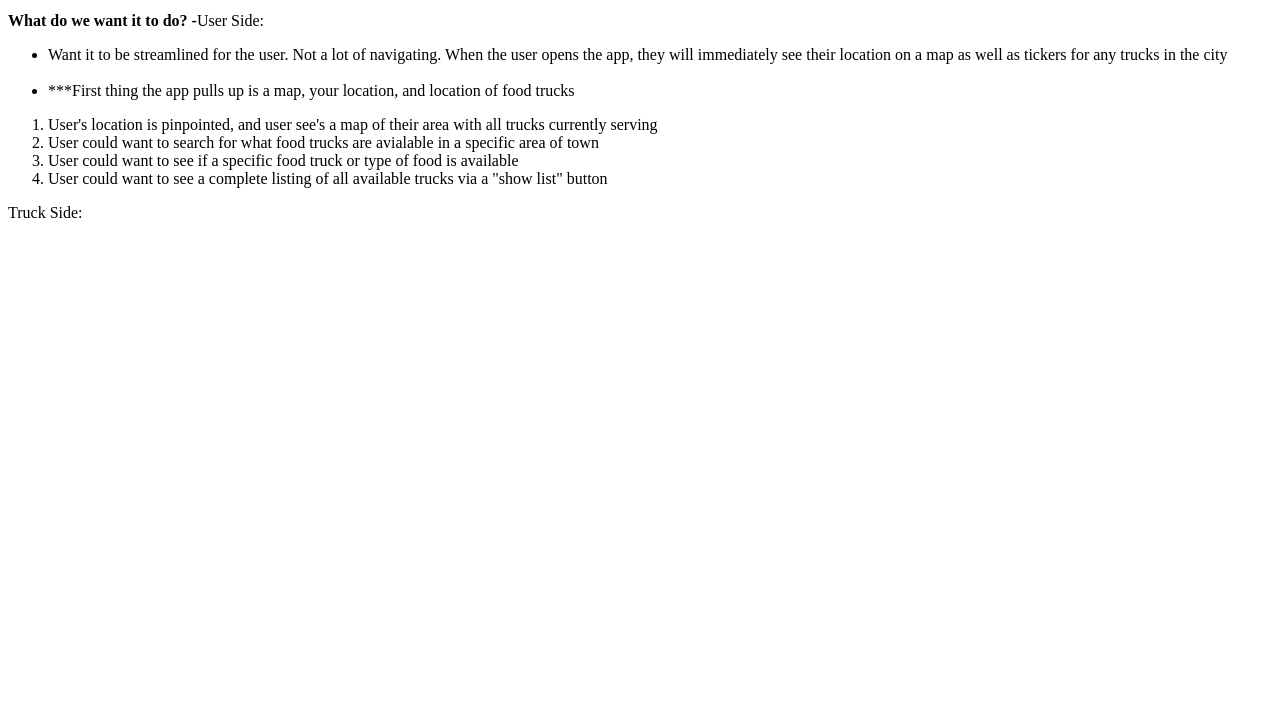
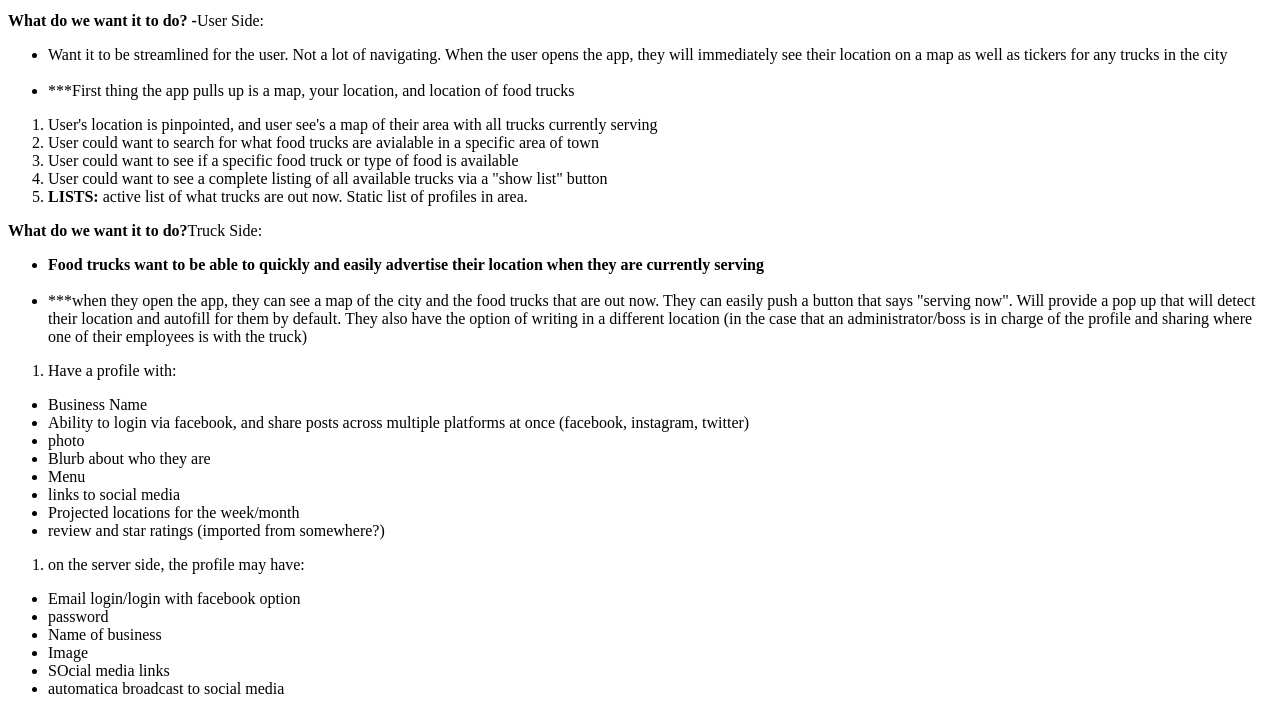
Before and after one commit to mmalvar13/crumbtrail, a PHP site: page /epic/epic.php in a window 1280 px wide. Shown: the part 149-863 px from the top of the page. Before the commit the page ends 367 px from the top, so only its background shows below. Run offline with PHP 8.4, Linux system fonts and the light colour scheme.

Commit message:
Food truck - what we want it to do

```diff
--- a/epic/epic.php
+++ b/epic/epic.php
@@ -23,9 +23,40 @@
 				<li>User could want to search for what food trucks are avialable in a specific area of town</li>
 				<li>User could want to see if a specific food truck or type of food is available</li>
 				<li>User could want to see a complete listing of all available trucks via a "show list" button</li>
+				<li><strong>LISTS:</strong> active list of what trucks are out now. Static list of profiles in area.</li>
 			</ol>
 
-			<p>Truck Side:</p>
+			<p><strong>What do we want it to do?</strong>Truck Side:</p>
+			<ul>
+				<li><strong>Food trucks want to be able to quickly and easily advertise their location when they are currently serving</strong></li><br>
+				<li>***when they open the app, they can see a map of the city and the food trucks that are out now. They can easily push a button that says "serving now". Will provide a pop up that will detect their location and autofill for them by default. They also have the option of writing in a different location (in the case that an administrator/boss is in charge of the profile and sharing where one of their employees is with the truck)</li>
+			</ul>
+			<ol>
+				<li>Have a profile with:</li>
+			</ol>
+			<ul>
+				<li>Business Name</li>
+				<li>Ability to login via facebook, and share posts across multiple platforms at once (facebook, instagram, twitter)</li>
+				<li>photo</li>
+				<li>Blurb about who they are</li>
+				<li>Menu</li>
+				<li>links to social media</li>
+				<li>Projected locations for the week/month</li>
+				<li>review and star ratings (imported from somewhere?)</li>
+			</ul>
+			<ol>
+				<li>on the server side, the profile may have:</li>
+			</ol>
+			<ul>
+				<li>Email login/login with facebook option</li>
+				<li>password</li>
+				<li>Name of business</li>
+				<li>Image</li>
+				<li>SOcial media links</li>
+				<li>automatica broadcast to social media</li>
+			</ul>
+
+			<h
 
 		</main>
 	</body>
```
